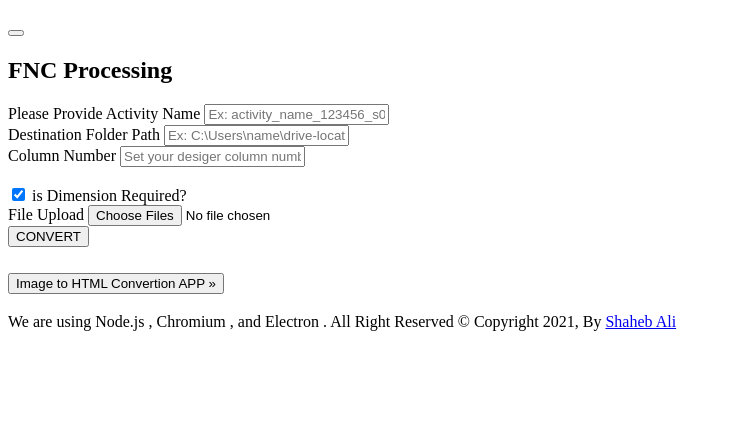
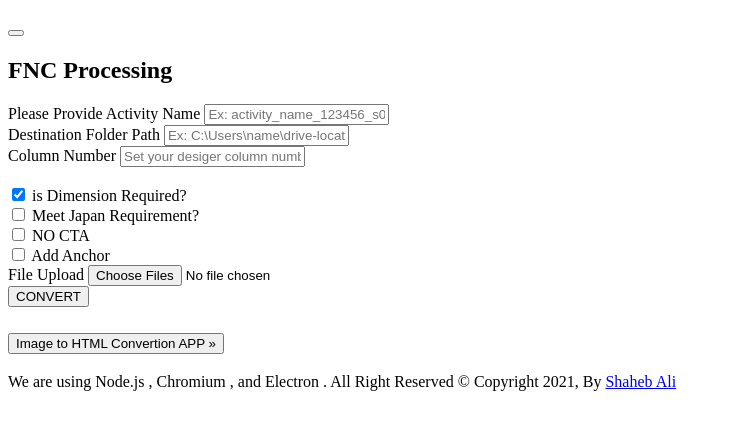
Before and after one commit to systembugbd/find-n-copy, a website with bundled scripts: page app/components/htmltopdf.html in a window 1280 px wide. Shown: the part 100-530 px from the top of the page, without its empty margins (0-731 px from the left). Built offline with nearby package versions, Linux system fonts and the light colour scheme.

Commit message:
Update htmltopdf.html
meet japan requirement

```diff
--- a/app/components/htmltopdf.html
+++ b/app/components/htmltopdf.html
@@ -79,7 +79,29 @@
           <div class="form-check">
             <input class="form-check-input" type="checkbox" checked id="isDimensionRequired">
             <label class="form-check-label" for="isDimensionRequired">
-              is Dimension Required?
+              is Dimension Required? &nbsp;
+            </label>
+          </div>
+
+          <div class="form-check" style="display: block;">
+            <input class="form-check-input" type="checkbox" id="isJapanRecquirement">
+            <label class="form-check-label" for="isJapanRecquirement">
+              Meet Japan Requirement? &nbsp;
+            </label>
+
+          </div>
+
+          <div class="form-check" style="display: block;">
+            <input class="form-check-input" type="checkbox" id="isCtaExists">
+            <label class="form-check-label" for="isCtaExists">
+              NO CTA
+            </label>
+          </div>
+
+          <div class="form-check" style="display: block;">
+            <input class="form-check-input" type="checkbox" id="addAnchor">
+            <label class="form-check-label" for="addAnchor">
+              Add Anchor
             </label>
           </div>
         </div>
```
